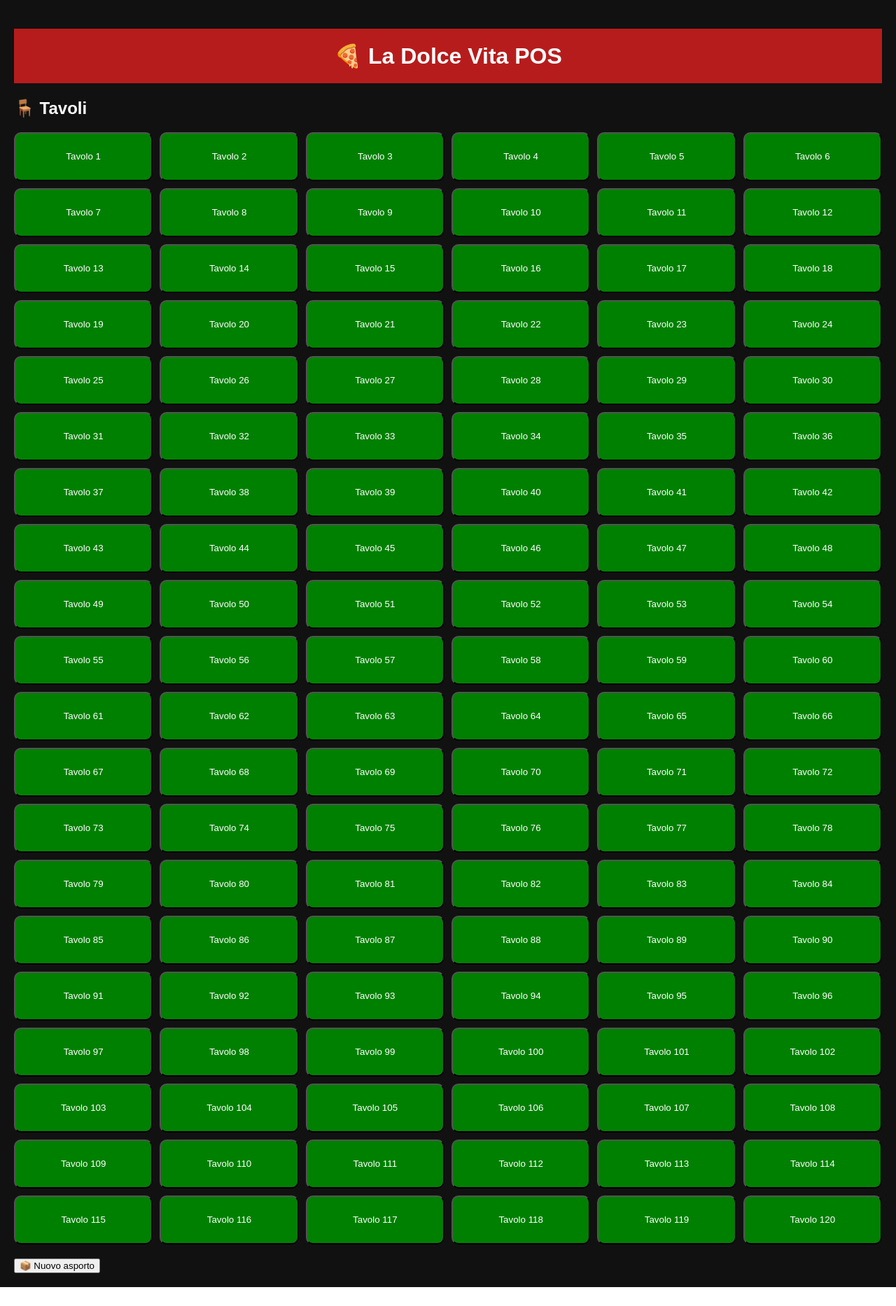
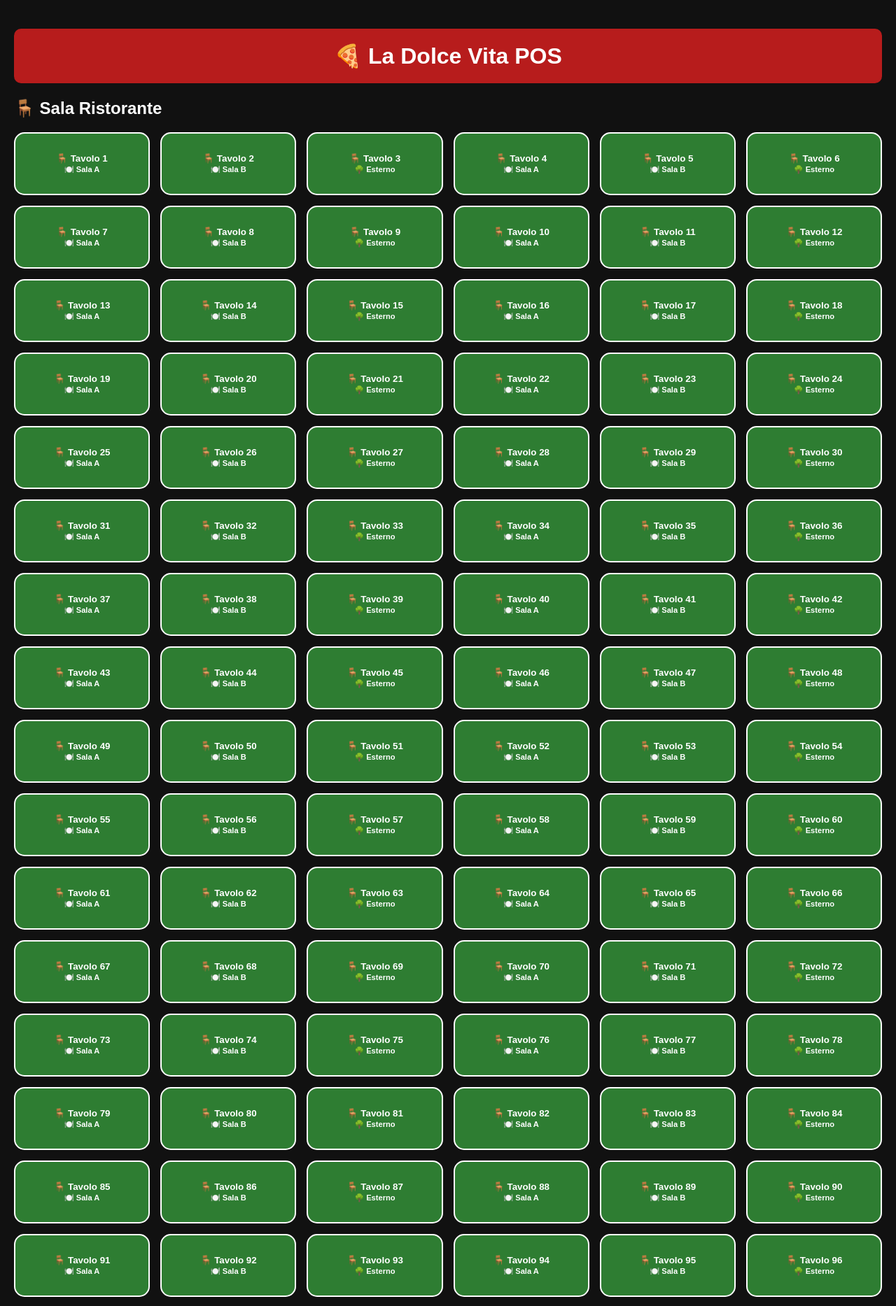
Before and after one commit to lamiagelateria/La-Dolce-Vita-POS, a React (Vite) app: page / in a window 1280 px wide. Shown: the top 1867 px of the page at 70% size. Before the commit the page ends 1840 px from the top, so only its background shows below. Built offline with nearby package versions, Linux system fonts and the light colour scheme.

Commit message:
Update App.jsx

```diff
--- a/src/App.jsx
+++ b/src/App.jsx
@@ -34,7 +34,6 @@ const [oraRitiro,setOraRitiro]=useState("");
 const [statoAsporto,setStatoAsporto]=useState(statiAsporto[0]);
 
 
-
 function apriTavolo(t){
 
 setTavolo(t);
@@ -44,13 +43,10 @@ setOrdine(t.ordine);
 }
 
 
-
 function aggiungiProdotto(p){
 
 setOrdine([
-
 ...ordine,
-
 {
 ...p,
 extra,
@@ -58,16 +54,13 @@ nota,
 impasto,
 cottura
 }
-
 ]);
-
 
 setExtra([]);
 
 setNota("");
 
 }
-
 
 
 function totale(){
@@ -77,7 +70,9 @@ return ordine
 .toFixed(2);
 
 }
-  return (
+
+
+return (
 
 <div style={{
 background:"#111",
@@ -91,40 +86,54 @@ padding:"20px"
 <h1 style={{
 background:"#b71c1c",
 padding:"20px",
-textAlign:"center"
+textAlign:"center",
+borderRadius:"10px"
 }}>
 🍕 La Dolce Vita POS
 </h1>
-
-
-
-{!tavolo &&
+  {!tavolo &&
 
 <div>
 
-<h2>🪑 Tavoli</h2>
+<h2>
+🪑 Sala Ristorante
+</h2>
+
 
 <div style={{
 display:"grid",
 gridTemplateColumns:"repeat(6,1fr)",
-gap:"10px"
+gap:"15px"
 }}>
 
 
 {tavoli.map(t=>
 
 <button
+
 key={t.numero}
+
 onClick={()=>apriTavolo(t)}
+
 style={{
-height:"70px",
-background:t.stato==="occupato"?"red":"green",
+height:"90px",
+background:t.stato==="occupato"?"#d32f2f":"#2e7d32",
 color:"white",
-borderRadius:"10px"
+borderRadius:"15px",
+border:"2px solid white",
+fontWeight:"bold"
 }}
+
 >
 
-Tavolo {t.numero}
+🪑 Tavolo {t.numero}
+
+<br/>
+
+<small>
+{t.zona}
+</small>
+
 
 </button>
 
@@ -148,41 +157,56 @@ Tavolo {t.numero}
 🪑 Tavolo {tavolo.numero}
 </h2>
 
+<h3>
+{tavolo.zona}
+</h3>
 
-<h3>Menu</h3>
 
 
 <select
+
 value={categoria}
+
 onChange={(e)=>setCategoria(e.target.value)}
+
 >
 
 <option value="pizze">🍕 Pizze</option>
 <option value="bevande">🥤 Bevande</option>
-<option value="caffetteria">☕ Caffetteria</option>
+<option value="caffetteria">☕ Caffè</option>
 <option value="dolci">🍰 Dolci</option>
 <option value="gelati">🍦 Gelati</option>
-<option value="bimbi">🧒 Menù bimbi</option>
+<option value="bimbi">🧒 Bimbi</option>
 
 </select>
 
 
 
-<div>
+<div style={{
+marginTop:"15px"
+}}>
+
 
 {menu[categoria].map(p=>
 
 <button
+
 key={p.nome}
+
 onClick={()=>aggiungiProdotto(p)}
+
 style={{
 margin:"5px",
-padding:"12px"
+padding:"12px",
+borderRadius:"8px"
 }}
+
 >
 
 {p.nome}
+
 <br/>
+
 €{p.prezzo}
 
 </button>
@@ -193,16 +217,23 @@ padding:"12px"
 
 
 
-<h3>➕ Extra pizza</h3>
+<h3>
+➕ Extra
+</h3>
+
 
 {menu.extra.map(e=>
 
 <button
+
 key={e.nome}
+
 onClick={()=>setExtra([...extra,e])}
+
 style={{
 margin:"5px"
 }}
+
 >
 
 {e.nome} +€{e.prezzo}
@@ -213,7 +244,10 @@ margin:"5px"
 
 
 
-<h3>🍞 Impasto</h3>
+<h3>
+🍞 Impasto
+</h3>
+
 
 <select
 value={impasto}
@@ -228,7 +262,10 @@ onChange={(e)=>setImpasto(e.target.value)}
 
 
 
-<h3>🔥 Cottura</h3>
+<h3>
+🔥 Cottura
+</h3>
+
 
 <select
 value={cottura}
@@ -243,30 +280,38 @@ onChange={(e)=>setCottura(e.target.value)}
 
 
 
-<h3>📝 Nota</h3>
+<h3>
+📝 Nota
+</h3>
+
 
 <textarea
+
 value={nota}
+
 onChange={(e)=>setNota(e.target.value)}
+
 placeholder="Note cliente"
+
 />
 
 
+<h2>
+Ordine
+</h2>
 
-<h2>Ordine</h2>
 
 {ordine.map((o,i)=>
 
 <p key={i}>
-{o.nome} - €{o.prezzo}
+{o.nome} €{o.prezzo}
 </p>
 
 )}
 
 
-
 <h2>
-Totale: €{totale()}
+Totale €{totale()}
 </h2>
 
 
@@ -274,7 +319,7 @@ Totale: €{totale()}
 <button
 onClick={()=>setCassa(true)}
 >
-💳 Vai alla cassa
+💳 Cassa
 </button>
 
 
@@ -302,21 +347,24 @@ borderRadius:"15px"
 💳 Cassa
 </h2>
 
-
 <h3>
-Totale conto: €{totale()}
+Totale: €{totale()}
 </h3>
 
 
 {pagamenti.map(p=>
 
 <button
+
 key={p}
+
 onClick={()=>setPagamento(p)}
+
 style={{
 margin:"5px",
 padding:"10px"
 }}
+
 >
 
 {p}
@@ -326,40 +374,54 @@ padding:"10px"
 )}
 
 
+
 {pagamento &&
 
 <div>
 
-<h3>
-Pagamento scelto: {pagamento}
-</h3>
+<p>
+Pagamento: {pagamento}
+</p>
 
 
 <button
+
 onClick={()=>{
 
 setTavoli(
+
 tavoli.map(t=>
+
 t.numero===tavolo.numero
+
 ?
+
 {
 ...t,
 stato:"libero",
 ordine:[],
 totale:0
 }
+
 :t
+
 )
+
 );
+
 
 setTavolo(null);
 setOrdine([]);
 setPagamento("");
 setCassa(false);
 
+
 }}
+
 >
+
 ✅ Chiudi conto
+
 </button>
 
 
@@ -367,11 +429,9 @@ setCassa(false);
 
 }
 
-
 </div>
 
 }
-
 
 
 
@@ -384,15 +444,20 @@ padding:"20px",
 marginTop:"20px"
 }}>
 
+
 <h2>
 📦 Asporto
 </h2>
 
 
 <input
+
 placeholder="Nome cliente"
+
 value={cliente}
+
 onChange={(e)=>setCliente(e.target.value)}
+
 />
 
 
@@ -400,21 +465,28 @@ onChange={(e)=>setCliente(e.target.value)}
 
 
 <input
+
 placeholder="Ora ritiro"
+
 value={oraRitiro}
+
 onChange={(e)=>setOraRitiro(e.target.value)}
+
 />
 
 
 
 <h3>
-Stato:
+Stato ordine
 </h3>
 
 
 <select
+
 value={statoAsporto}
+
 onChange={(e)=>setStatoAsporto(e.target.value)}
+
 >
 
 {statiAsporto.map(s=>
@@ -434,13 +506,20 @@ onChange={(e)=>setStatoAsporto(e.target.value)}
 
 
 
+
 <button
+
 onClick={()=>setAsporto(true)}
+
 style={{
-marginTop:"20px"
+marginTop:"20px",
+padding:"12px"
 }}
+
 >
-📦 Nuovo asporto
+
+📦 Nuovo Asporto
+
 </button>
 
 
```
